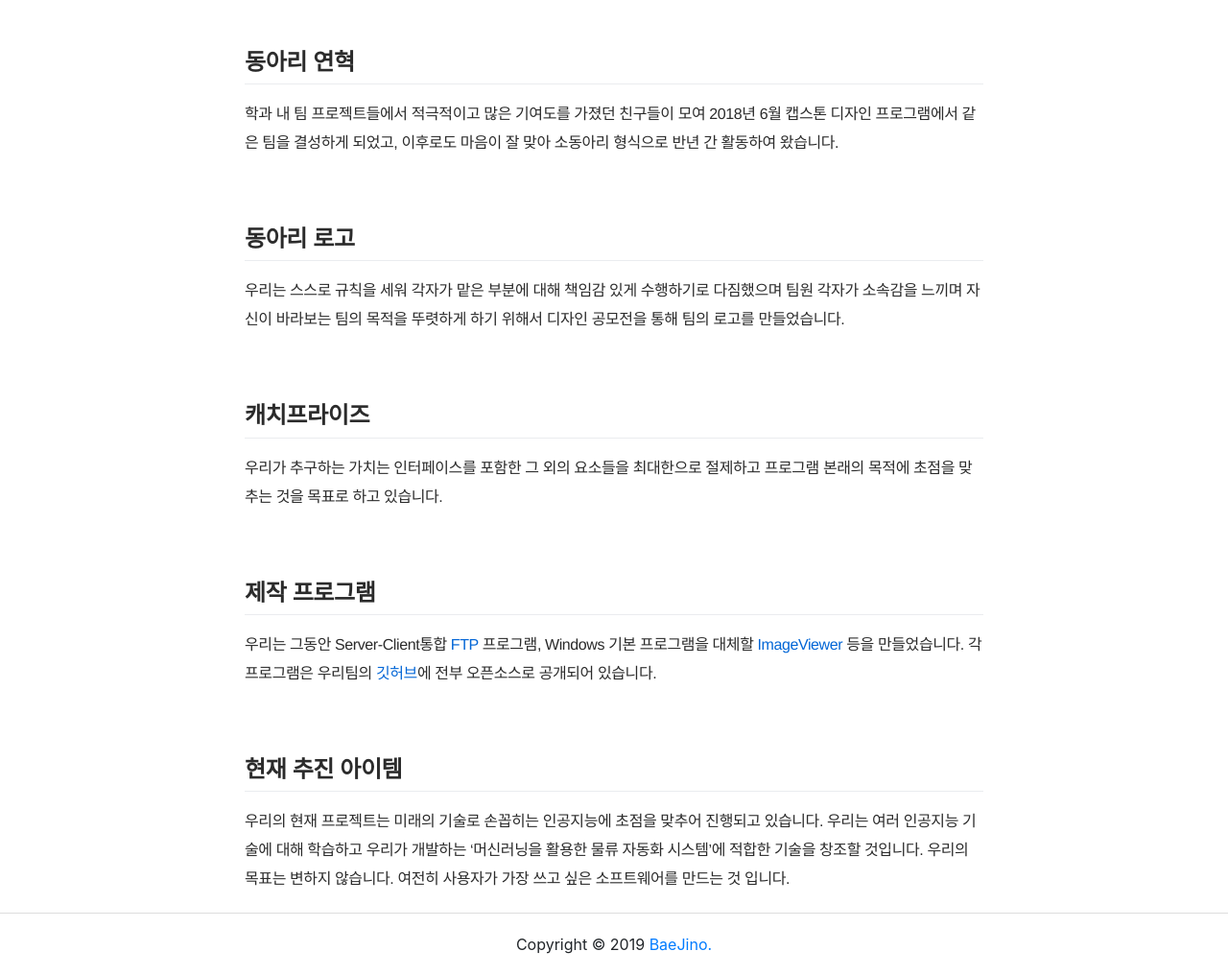
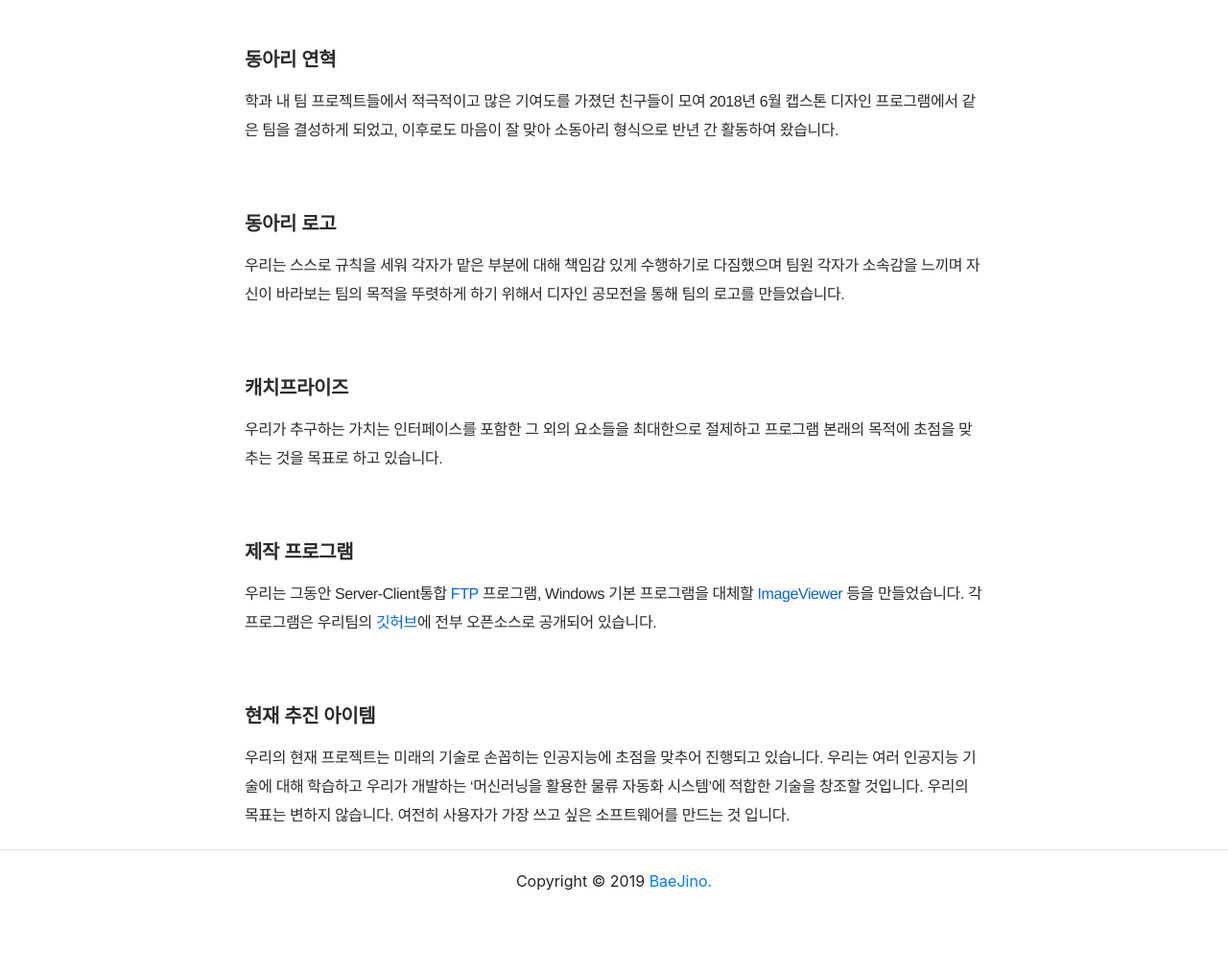
Before and after one commit to commadev/commadev.github.io, a Jekyll site: the page built from index.md, in a window 1280 px wide. Shown: the part 557-1573 px from the top of the page at 96% size. Built offline with Jekyll 4.4.1, drawn with Linux system fonts in a browser that asks for light colours; after the commit the page ends 1507 px from its top, so only the background shows below that.

```diff
--- a/index.md
+++ b/index.md
@@ -2,30 +2,30 @@
 layout: home
 title: About
 ---
-## 동아리 연혁
+### 동아리 연혁
 
 학과 내 팀 프로젝트들에서 적극적이고 많은 기여도를 가졌던 친구들이 모여 2018년 6월 캡스톤 디자인 프로그램에서 같은 팀을 결성하게 되었고, 이후로도 마음이 잘 맞아 소동아리 형식으로 반년 간 활동하여 왔습니다.
 
 <br/>
 
-## 동아리 로고
+### 동아리 로고
 
 우리는 스스로 규칙을 세워 각자가 맡은 부분에 대해 책임감 있게 수행하기로 다짐했으며 팀원 각자가 소속감을 느끼며 자신이 바라보는 팀의 목적을 뚜렷하게 하기 위해서 디자인 공모전을 통해 팀의 로고를 만들었습니다.
 
 <br/>
 
-## 캐치프라이즈
+### 캐치프라이즈
 
 우리가 추구하는 가치는 인터페이스를 포함한 그 외의 요소들을 최대한으로 절제하고 프로그램 본래의 목적에 초점을 맞추는 것을 목표로 하고 있습니다.
 
 <br/>
 
-## 제작 프로그램
+### 제작 프로그램
 
 우리는 그동안 Server-Client통합 [FTP](https://github.com/commadev/FTP-JAVA) 프로그램, Windows 기본 프로그램을 대체할 [ImageViewer](https://github.com/commadev/ImageViewer) 등을 만들었습니다. 각 프로그램은 우리팀의 [깃허브](https://github.com/commadev)에 전부 오픈소스로 공개되어 있습니다.
 
 <br/>
 
-## 현재 추진 아이템
+### 현재 추진 아이템
 
 우리의 현재 프로젝트는 미래의 기술로 손꼽히는 인공지능에 초점을 맞추어 진행되고 있습니다. 우리는 여러 인공지능 기술에 대해 학습하고 우리가 개발하는 ‘머신러닝을 활용한 물류 자동화 시스템’에 적합한 기술을 창조할 것입니다. 우리의 목표는 변하지 않습니다. 여전히 사용자가 가장 쓰고 싶은 소프트웨어를 만드는 것 입니다.
```
Also changed, not shown: _posts/2019-07-10-블로그 리메이크.md (+1 -5 lines).
